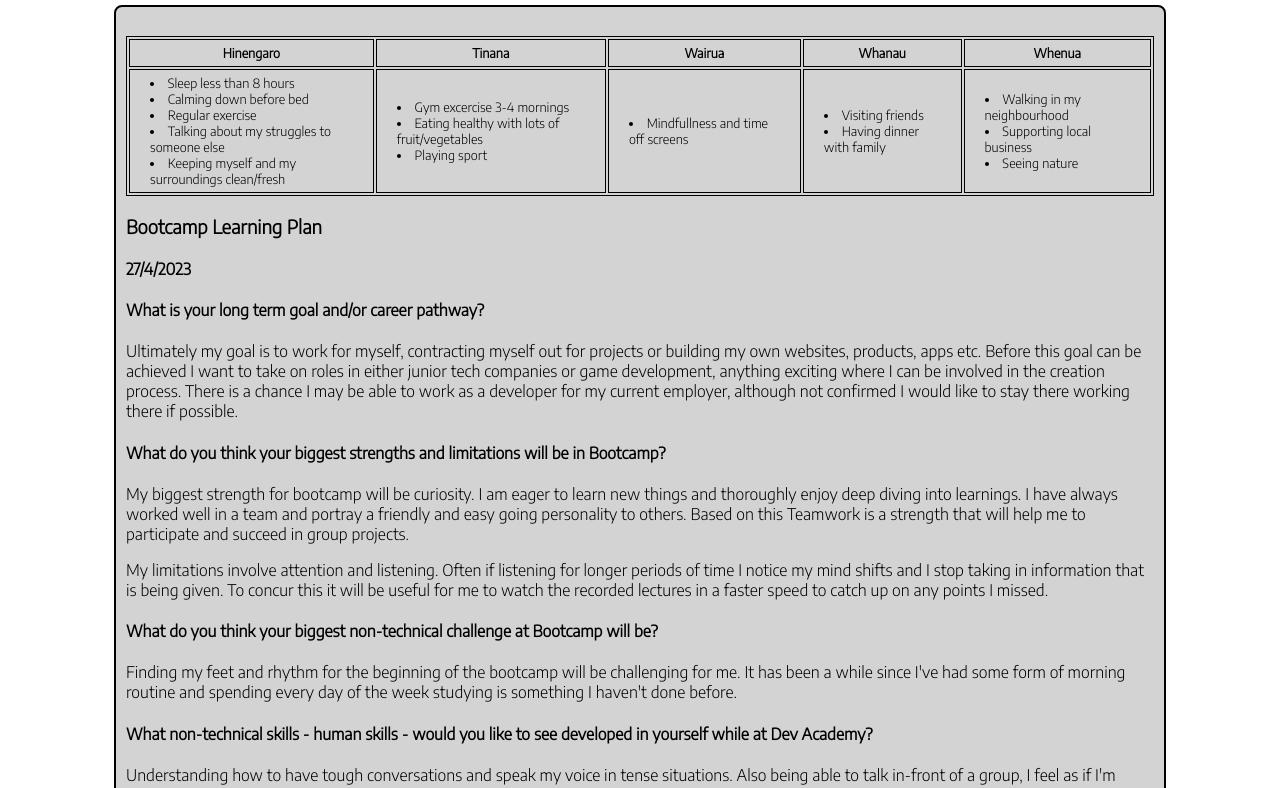
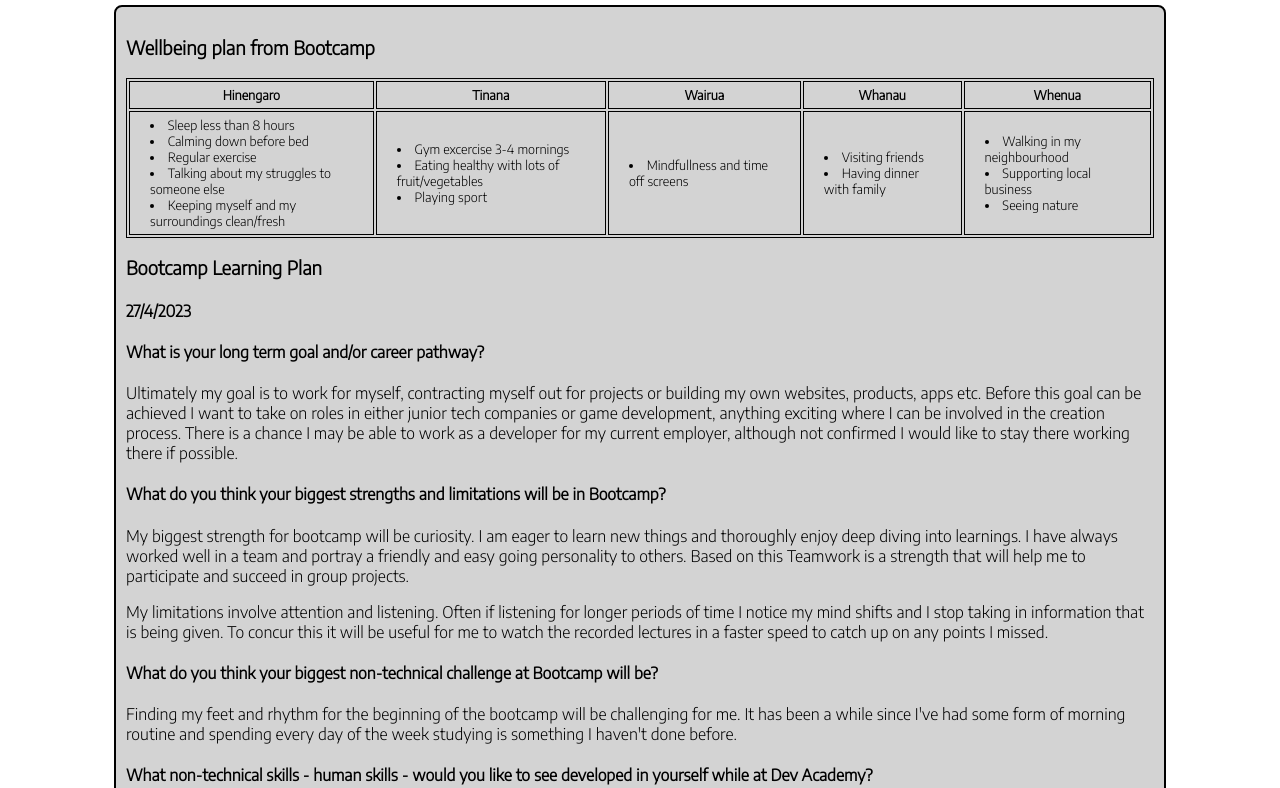
Before and after one commit to ge-krebs/ge-krebs.github.io, a plain HTML site: page blog/my-learning-plan.html in a window 1280 px wide. Shown: the part 312-1100 px from the top of the page. Drawn offline with Linux system fonts and the light colour scheme.

Commit message:
add title

```diff
--- a/blog/my-learning-plan.html
+++ b/blog/my-learning-plan.html
@@ -29,7 +29,7 @@
     <h1>My Learning Plan</h1>
     </div>
     <div class="blog-content-container">
-      <h3></h3>
+      <h3>Wellbeing plan from Bootcamp</h3>
       <table id="learning-plan-table">
         <thead>
           <tr>
```
